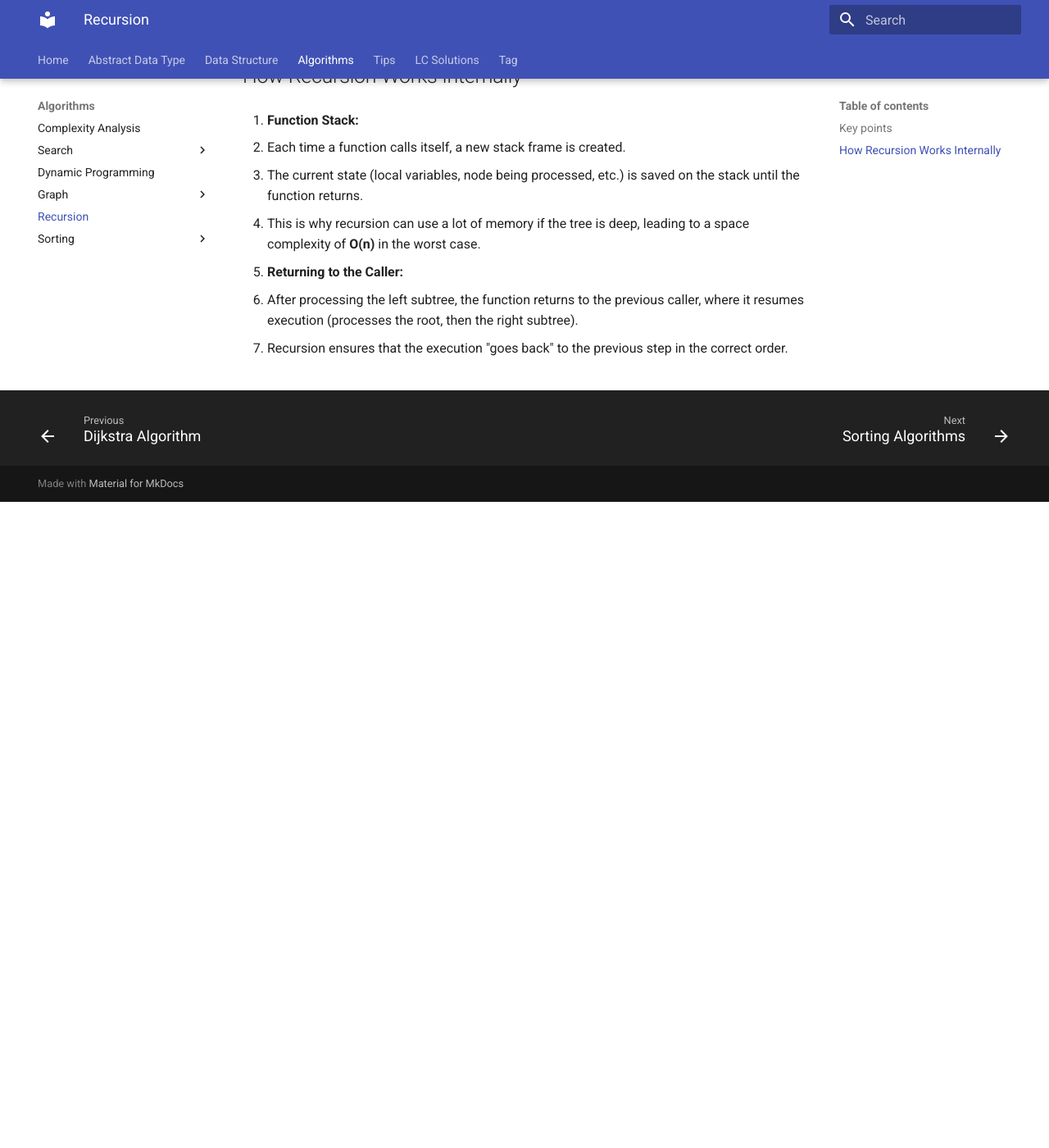
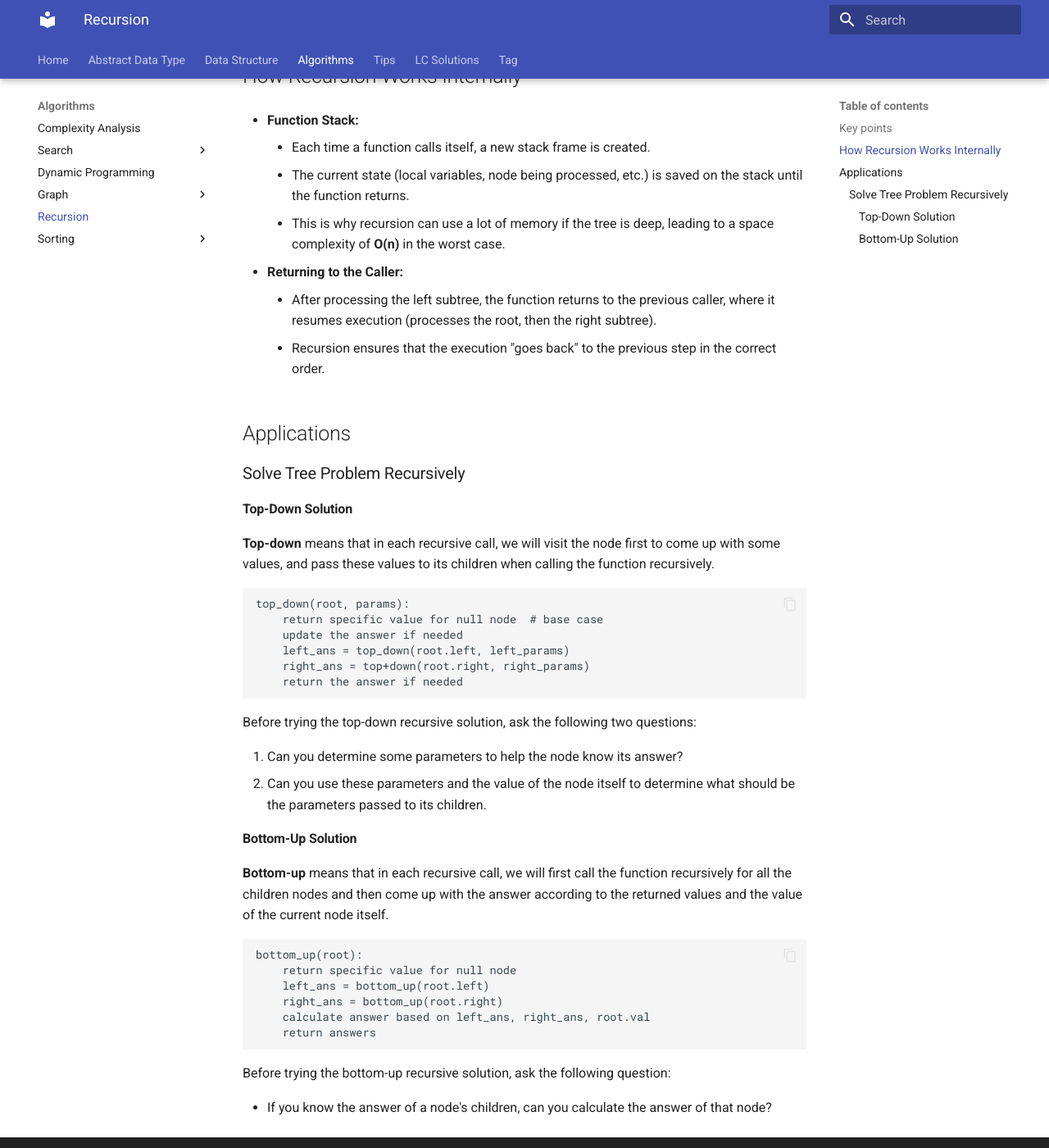
Before and after one commit to RogerLuo-Code/coding-practice, an MkDocs documentation site: the page built from docs/algorithms/recursion.md, in a window 1280 px wide and 1400 px high, scrolled down 788 px. Shown: the whole window at 82% size. Built offline with MkDocs 1.6.1 and Material for MkDocs 9.7.7, drawn with Linux system fonts in a browser that asks for light colours.

Commit message:
Update recursion notes with tree solution

````diff
--- a/docs/algorithms/recursion.md
+++ b/docs/algorithms/recursion.md
@@ -26,16 +26,59 @@ call stack.
 
 ## How Recursion Works Internally
 
-1. **Function Stack:**
+- **Function Stack:**
+    - Each time a function calls itself, a new stack frame is created.
+    - The current state (local variables, node being processed, etc.) is saved on the stack
+    until the function returns.
+    - This is why recursion can use a lot of memory if the tree is deep, leading to a space
+    complexity of **O(n)** in the worst case.
 
-- Each time a function calls itself, a new stack frame is created.
-- The current state (local variables, node being processed, etc.) is saved on the stack
-until the function returns.
-- This is why recursion can use a lot of memory if the tree is deep, leading to a space
-complexity of **O(n)** in the worst case.
+- **Returning to the Caller:**
+    - After processing the left subtree, the function returns to the previous caller, where
+    it resumes execution (processes the root, then the right subtree).
+    - Recursion ensures that the execution "goes back" to the previous step in the
+    correct order.
 
-2. **Returning to the Caller:**
+## Applications
 
-- After processing the left subtree, the function returns to the previous caller, where
-it resumes execution (processes the root, then the right subtree).
-- Recursion ensures that the execution "goes back" to the previous step in the correct order.
+### Solve Tree Problem Recursively
+
+#### Top-Down Solution
+
+**Top-down** means that in each recursive call, we will visit the node first to
+come up with some values, and pass these values to its children when calling the
+function recursively.
+
+```pseudocode
+top_down(root, params):
+    return specific value for null node  # base case
+    update the answer if needed
+    left_ans = top_down(root.left, left_params)
+    right_ans = top+down(root.right, right_params)
+    return the answer if needed
+```
+
+Before trying the top-down recursive solution, ask the following two questions:
+
+1. Can you determine some parameters to help the node know its answer?
+2. Can you use these parameters and the value of the node itself to determine what
+should be the parameters passed to its children.
+
+#### Bottom-Up Solution
+
+**Bottom-up** means that in each recursive call, we will first call the function
+recursively for all the children nodes and then come up with the answer according to the
+returned values and the value of the current node itself.
+
+```pseudocode
+bottom_up(root):
+    return specific value for null node
+    left_ans = bottom_up(root.left)
+    right_ans = bottom_up(root.right)
+    calculate answer based on left_ans, right_ans, root.val
+    return answers
+```
+
+Before trying the bottom-up recursive solution, ask the following question:
+
+- If you know the answer of a node's children, can you calculate the answer of that node?
````
